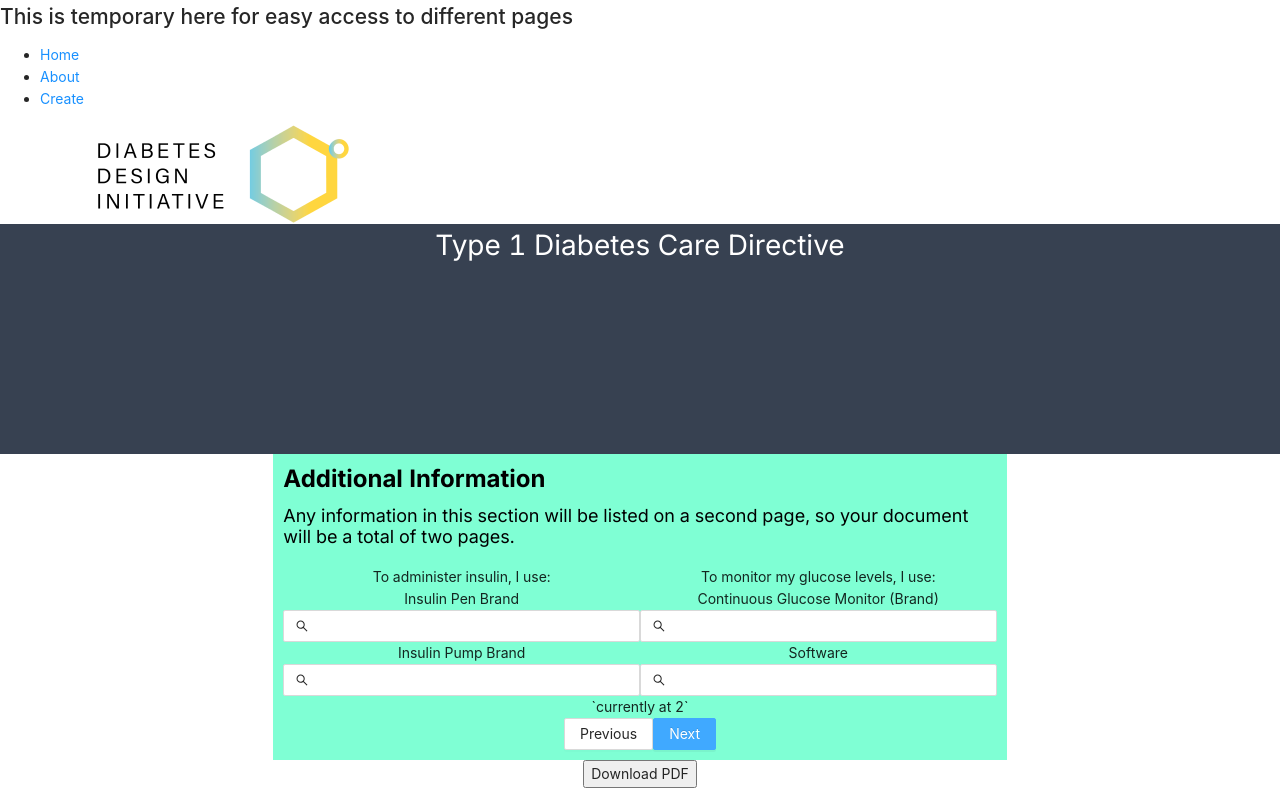
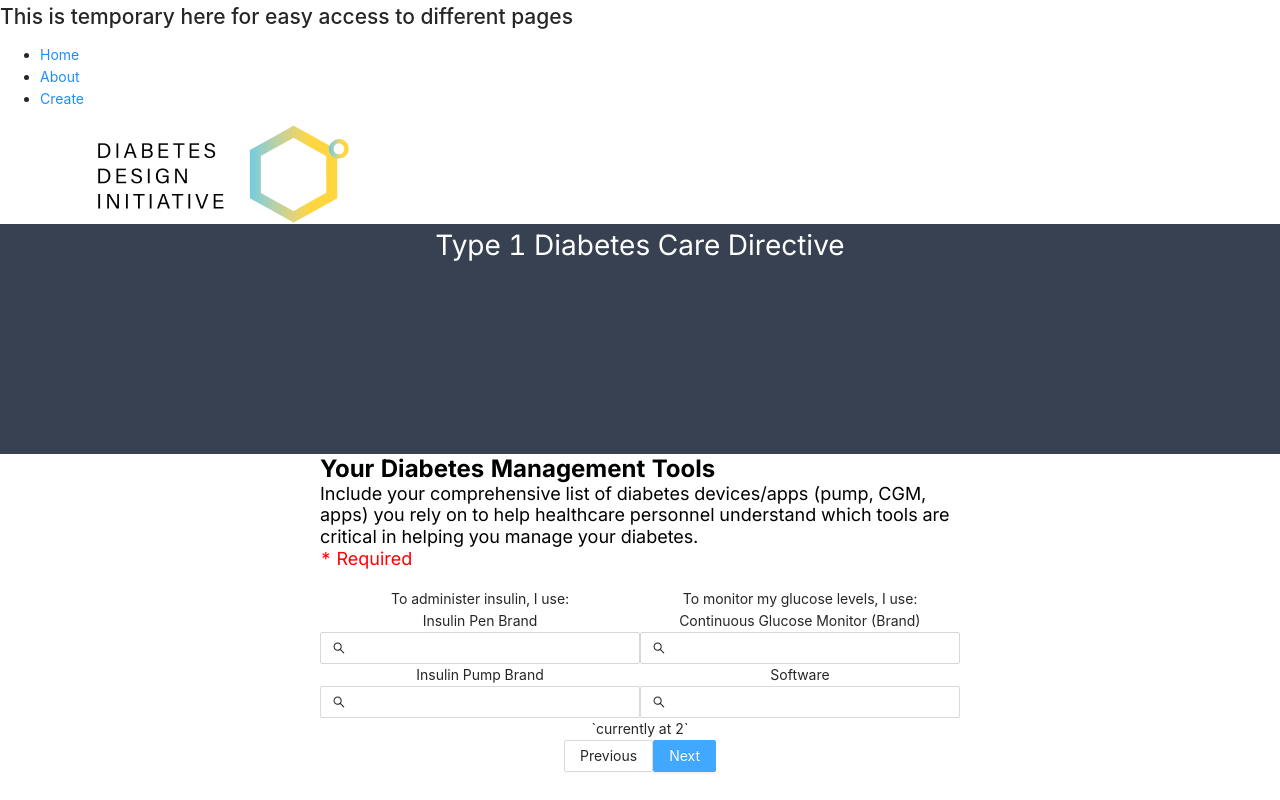
Before and after one commit to jhcode14/t1d-fall2021, a React (Create React App) app: page /create in a window 1280 px wide. Both pictures are taken after a click on the button "Next". Built offline with nearby package versions, Linux system fonts and the light colour scheme.

Commit message:
modify old code

```diff
--- a/src/App.js
+++ b/src/App.js
@@ -15,10 +15,8 @@ import CreateDirective from "./components/CreateDirective.js";
 import Footer from "./components/Footer.js";
 import Firstfold from "./components/Firstfold.js";
 
-import Create from "./components/CreatePdf.js";
 import SurveyNavigation from "./components/SurveyNavigation";
-//import JProgressDemo from "./components/JProgressDemo";
-import JSurveyDemo from "./components/JSurveyDemo.jsx";
+import DocCreation from "./components/DocCreation.jsx";
 
 function App() {
   return (
@@ -76,8 +74,7 @@ function CreateForm() {
   return (
     <div className="App">
       <SurveyNavigation />
-      <JSurveyDemo />
-      <Create />
+      <DocCreation />
     </div>
   );
 }
--- a/src/styles/survey_demo.css
+++ b/src/components/DemoCreation.module.css
@@ -1,19 +1,8 @@
-#progressContainer {
+.progressContainer {
   width: 100%;
   height: 230px;
   background-color: #374151;
 }
-
-#surveyContainer {
-  margin: auto;
-  padding: 10px;
-  background-color: aquamarine;
-  width: 550pt;
-}
-
-/*
-    classes
-*/
 
 .progressTitle {
   font-family: "Inter";
@@ -23,6 +12,7 @@
   line-height: 42px;
   color: #ffffff;
   text-align: center;
+  width: 100%;
 }
 
 .progressText {
--- a/src/components/JSurveyDemo.jsx
+++ b/src/components/DocCreation.jsx
@@ -3,7 +3,8 @@ import { useState } from "react";
 import { Container } from "react-bootstrap";
 import { Button, Row, Col, Input, DatePicker, Radio } from "antd";
 import { AiOutlineSearch } from "react-icons/ai";
-import "../styles/survey_demo.css";
+import Download from "./CreatePdf.js";
+import styles from "./DemoCreation.module.css";
 
 // ToDo: disable next/previous button when page 1 or 7
 //       show different pane
@@ -18,8 +19,8 @@ function Questionaries(key) {
   if (paneKey === 1) {
     display = (
       <div>
-        <div>About You</div>
-        <span>
+        <div className={styles.surveyTitle}>About You</div>
+        <span className={styles.surveyText}>
           Include your standard information for identification purposes and
           HbA1c such that healthcare personnel can understand your diabetes
           management better. <p style={{ color: "red" }}>* Required</p>
@@ -47,6 +48,18 @@ function Questionaries(key) {
     );
   } else if (paneKey === 2) {
     display = (
+      <div>
+        <Row>
+          <div className={styles.surveyTitle}>
+            Your Diabetes Management Tools
+          </div>
+          <span className={styles.surveyText}>
+            Include your comprehensive list of diabetes devices/apps (pump, CGM,
+            apps) you rely on to help healthcare personnel understand which
+            tools are critical in helping you manage your diabetes.
+            <p style={{ color: "red" }}>* Required</p>
+          </span>
+        </Row>
         <Row>
           <Col span={12}>
             <div>To administer insulin, I use:</div>
@@ -71,6 +84,7 @@ function Questionaries(key) {
             </div>
           </Col>
         </Row>
+      </div>
     );
   } else if (paneKey === 3) {
     display = <div>3</div>;
@@ -81,7 +95,16 @@ function Questionaries(key) {
   } else if (paneKey === 6) {
     display = <div>6</div>;
   } else if (paneKey === 7) {
-    display = <div>7</div>;
+    display = (
+      <div>
+        <h4 className={styles.surveyTitle}>Additional Information</h4>
+        <p className={styles.surveyText}>
+          Any information in this section will be listed on a second page, so
+          your document will be a total of two pages.
+        </p>
+        <Download />
+      </div>
+    );
   } else {
     display = <div>ERROR</div>;
     console.error(`invalid activePane input ${paneKey}`);
@@ -108,7 +131,7 @@ function progressBar(key) {
   return display;
 }
 
-function JSurveyDemo() {
+function DocCreation() {
   const [activePane, setActivePane] = useState(1);
 
   async function onClickNext() {
@@ -125,15 +148,13 @@ function JSurveyDemo() {
 
   return (
     <div>
-      <Container id="progressContainer">
-        <h4 className="progressTitle">Type 1 Diabetes Care Directive</h4>
-      </Container>
-      <Container id="surveyContainer">
-        <h4 className="surveyTitle">Additional Information</h4>
-        <p className="surveyText">
-          Any information in this section will be listed on a second page, so
-          your document will be a total of two pages.
-        </p>
+      <Row className={styles.progressContainer}>
+        <div className={styles.progressTitle}>
+          Type 1 Diabetes Care Directive
+        </div>
+      </Row>
+      <Row>
+        <Col span={12} offset={6}>
           <Questionaries number={activePane} />
           <div>`currently at {activePane}`</div>
           <div>
@@ -142,8 +163,9 @@ function JSurveyDemo() {
               Next
             </Button>
           </div>
-      </Container>
+        </Col>
+      </Row>
     </div>
   );
 }
-export default JSurveyDemo;
+export default DocCreation;
```
Lines whose indentation alone changed are shown as unchanged.
